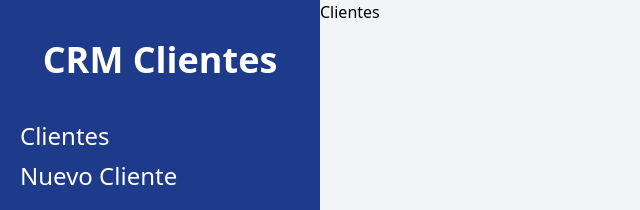
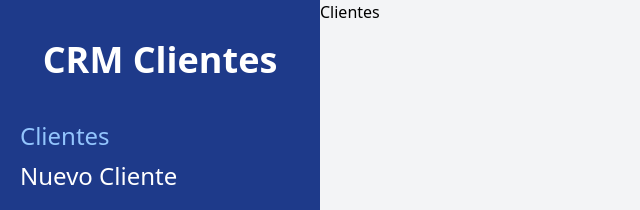
Before and after one commit to gusstis/crm-react, a React (Vite) app: page / in a window 1280 px wide. Shown: the top 210 px of the page, without its empty margins (0-640 px from the left). Built offline with nearby package versions, Linux system fonts and the light colour scheme.

Commit message:
Highlightning page

```diff
--- a/src/components/Layout.jsx
+++ b/src/components/Layout.jsx
@@ -1,13 +1,18 @@
-import {Outlet, Link} from 'react-router-dom'
+import {Outlet, Link, useLocation} from 'react-router-dom'
 
 function Layout() {
+
+  const location = useLocation()
+  console.log(location)
+
   return (
     <div className=' md:flex md:min-h-screen ' >
         <aside className='md:w-1/4 bg-blue-900 px-5 py-10 ' >
             <h2 className=' text-4xl font-black text-center text-white ' >CRM Clientes</h2>
             <nav className=' mt-10 ' >
-              <Link className=' text-2xl block mt-2 hover:text-blue-300 text-white ' to='/' >Clientes</Link>
-              <Link className=' text-2xl block mt-2 hover:text-blue-300 text-white ' to='/clientes/nuevo' >Nuevo Cliente</Link>
+              <Link className={`${location.pathname === '/' ? ' text-blue-300' : 'text-white '} text-2xl block mt-2 hover:text-blue-300`} to='/' >Clientes</Link>
+              <Link className={`${location.pathname === '/clientes/nuevo' ? ' text-blue-300' : 'text-white '} text-2xl block mt-2 hover:text-blue-300`} to='/clientes/nuevo' >Nuevo Cliente</Link>
+
             </nav>
         </aside>
         <main className=' md:w-3/4 md:h-screen overflow-scroll ' >
```
